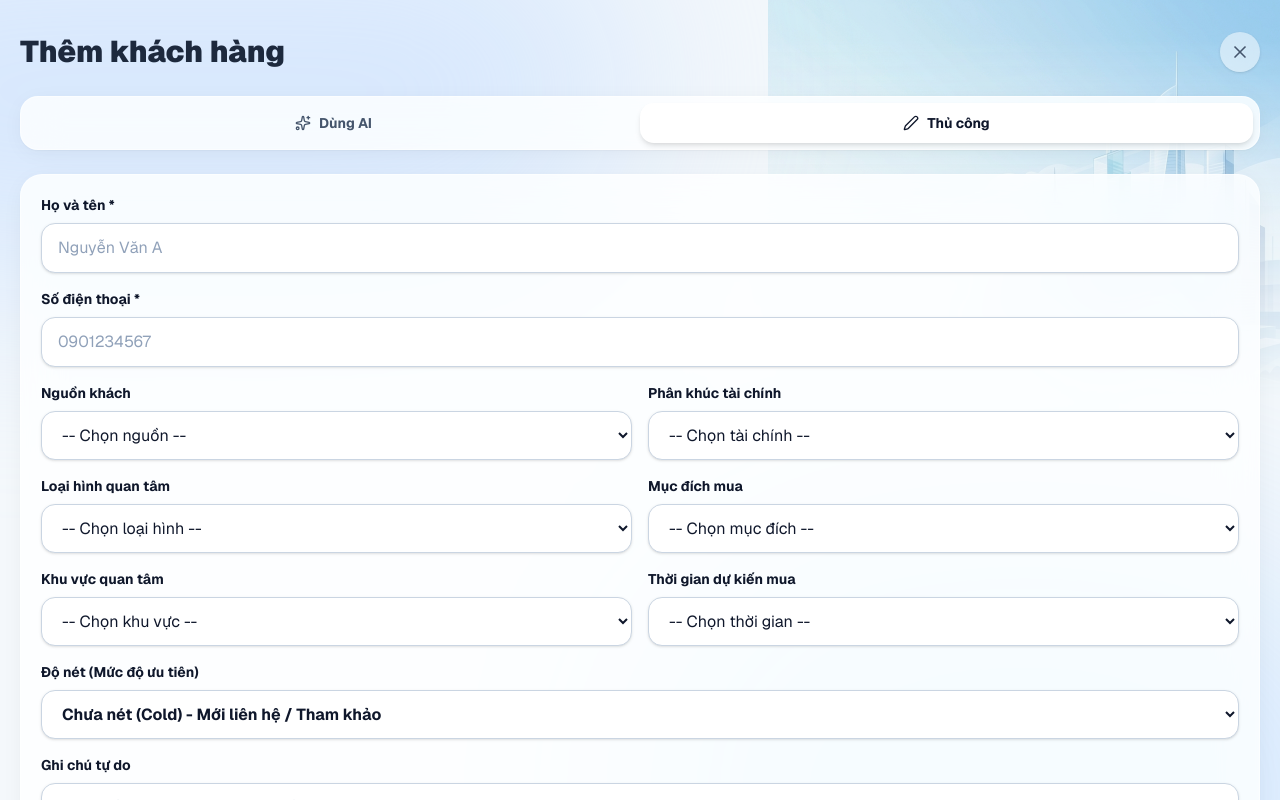
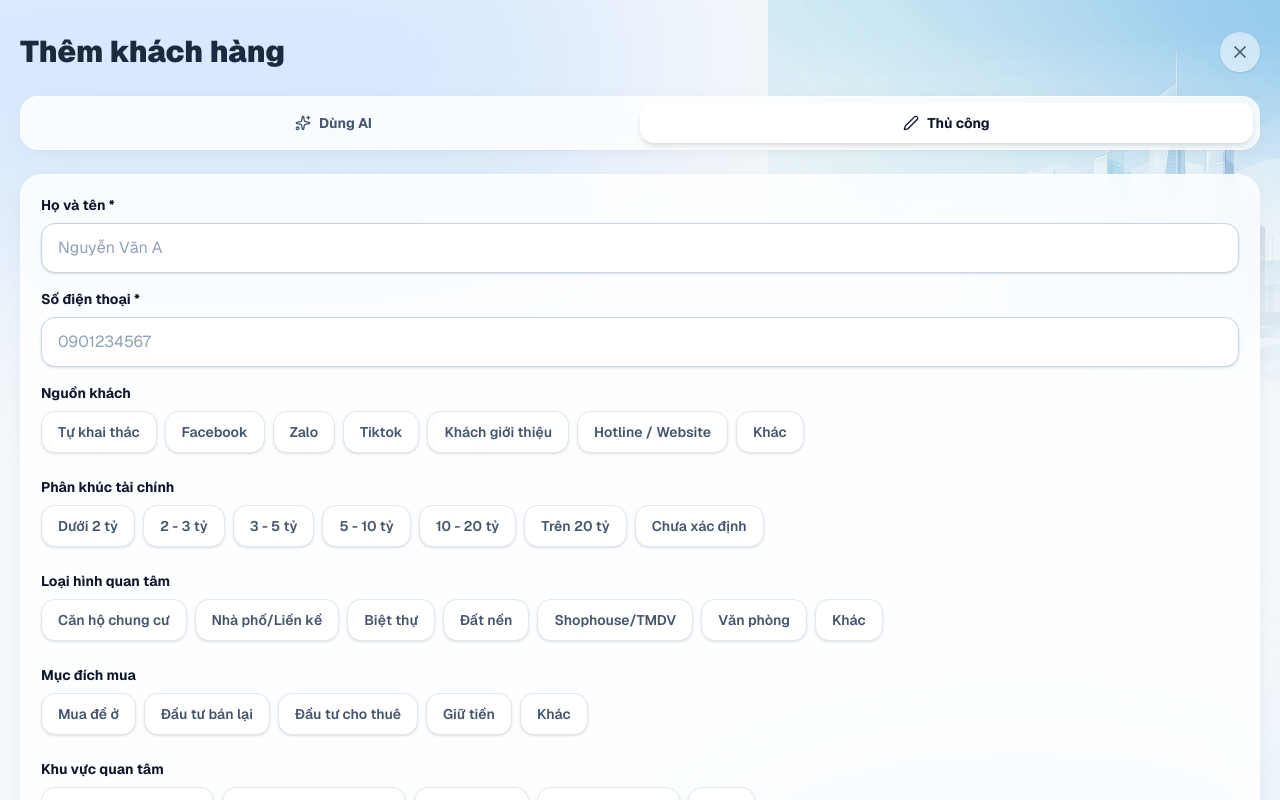
Before and after one commit to Apppromax/crmnew, a Next.js app: page /add in a window 1280 px wide. Both pictures are taken after a click on the button "Thủ công". Shown: the top 800 px of the page. Built offline with nearby package versions, Linux system fonts and the light colour scheme; no server answers.

Commit message:
feat(ui): replace native selects with modern horizontal scrolling chips

```diff
--- a/src/app/add/page.js
+++ b/src/app/add/page.js
@@ -5,6 +5,59 @@ import { useRouter } from "next/navigation";
 import { parseNoteWithAI, createCustomerFromAI } from "@/actions/ai";
 import { createCustomer } from "@/actions/customers";
 import { X, Sparkles, Pen, Loader2 } from "lucide-react";
+
+const SOURCE_OPTIONS = ["Tự khai thác", "Facebook", "Zalo", "Tiktok", "Khách giới thiệu", "Hotline / Website", "Khác"];
+const BUDGET_OPTIONS = ["Dưới 2 tỷ", "2 - 3 tỷ", "3 - 5 tỷ", "5 - 10 tỷ", "10 - 20 tỷ", "Trên 20 tỷ", "Chưa xác định"];
+const PROPERTY_TYPE_OPTIONS = ["Căn hộ chung cư", "Nhà phố/Liền kề", "Biệt thự", "Đất nền", "Shophouse/TMDV", "Văn phòng", "Khác"];
+const PURPOSE_OPTIONS = [
+  { value: "Để ở", label: "Mua để ở" },
+  { value: "Đầu tư bán lại", label: "Đầu tư bán lại" },
+  { value: "Đầu tư cho thuê", label: "Đầu tư cho thuê" },
+  { value: "Giữ tiền", label: "Giữ tiền" },
+  { value: "Khác", label: "Khác" }
+];
+const AREA_OPTIONS = ["Trung tâm thành phố", "Vùng ven/Ngoại thành", "Tỉnh lân cận", "BĐS Nghỉ dưỡng", "Khác"];
+const TIMELINE_OPTIONS = [
+  { value: "Mua ngay (trong tháng)", label: "Mua ngay (trong tháng)" },
+  { value: "1 - 3 tháng tới", label: "1 - 3 tháng tới" },
+  { value: "3 - 6 tháng tới", label: "3 - 6 tháng tới" },
+  { value: "Tham khảo", label: "Tham khảo (Chưa rõ)" }
+];
+const HEAT_LEVEL_OPTIONS = [
+  { value: "Cold", label: "❄️ Lạnh (Mới/Tham khảo)", colorClass: "bg-slate-100 text-slate-600 border-slate-200 dark:bg-slate-800 dark:text-slate-400 dark:border-slate-700", selectedClass: "bg-slate-500 text-white border-slate-600 dark:bg-slate-600 dark:border-slate-500" },
+  { value: "Warm", label: "🌡️ Ấm (Cân nhắc)", colorClass: "bg-amber-50 text-amber-600 border-amber-200 dark:bg-amber-500/10 dark:text-amber-400 dark:border-amber-500/20", selectedClass: "bg-amber-500 text-white border-amber-600" },
+  { value: "Hot", label: "🔥 Nóng (Chuẩn bị chốt)", colorClass: "bg-red-50 text-red-600 border-red-200 dark:bg-red-500/10 dark:text-red-400 dark:border-red-500/20", selectedClass: "bg-red-500 text-white border-red-600" },
+];
+
+const ScrollChipSelect = ({ label, value, onChange, options }) => {
+  return (
+    <div className="col-span-2">
+      <label className="block text-sm font-bold text-slate-900 dark:text-white mb-2">{label}</label>
+      <div className="flex gap-2 overflow-x-auto pb-2 hide-scrollbar -mx-1 px-1">
+        {options.map((opt) => {
+          const val = typeof opt === 'string' ? opt : opt.value;
+          const lbl = typeof opt === 'string' ? opt : opt.label;
+          const colorClass = opt.colorClass || 'bg-white text-slate-600 border-slate-200 hover:bg-slate-50 dark:bg-slate-800 dark:text-slate-300 dark:border-slate-700 dark:hover:bg-slate-700 shadow-sm';
+          const selectedClass = opt.selectedClass || 'bg-primary-500 text-white border-primary-600 shadow-md shadow-primary-500/25 dark:bg-primary-600 dark:border-primary-500';
+
+          const isSelected = value === val;
+          return (
+            <button
+              key={val}
+              type="button"
+              onClick={() => onChange(isSelected ? "" : val)}
+              className={`whitespace-nowrap px-4 py-2.5 rounded-xl text-sm font-semibold transition-all border ${
+                isSelected ? selectedClass : colorClass
+              }`}
+            >
+              {lbl}
+            </button>
+          )
+        })}
+      </div>
+    </div>
+  )
+}
 
 export default function AddCustomerPage() {
   const router = useRouter();
@@ -296,91 +349,13 @@ export default function AddCustomerPage() {
                 />
               </div>
 
-              <div className="col-span-2 md:col-span-1">
-                <label className="block text-sm font-bold text-slate-900 dark:text-white mb-2">Nguồn khách</label>
-                <select value={manualSource} onChange={e => setManualSource(e.target.value)} className="w-full px-4 py-3 bg-white dark:bg-slate-800 border border-slate-300 dark:border-slate-700 rounded-xl focus:outline-none focus:ring-2 focus:ring-primary-500/50 text-slate-900 dark:text-white placeholder-slate-400 shadow-sm">
-                  <option value="">-- Chọn nguồn --</option>
-                  <option value="Tự khai thác">Tự khai thác</option>
-                  <option value="Facebook">Facebook</option>
-                  <option value="Zalo">Zalo</option>
-                  <option value="Tiktok">Tiktok</option>
-                  <option value="Khách giới thiệu">Khách giới thiệu</option>
-                  <option value="Hotline/Web">Hotline / Website</option>
-                  <option value="Khác">Khác</option>
-                </select>
-              </div>
-
-              <div className="col-span-2 md:col-span-1">
-                <label className="block text-sm font-bold text-slate-900 dark:text-white mb-2">Phân khúc tài chính</label>
-                <select value={manualBudget} onChange={e => setManualBudget(e.target.value)} className="w-full px-4 py-3 bg-white dark:bg-slate-800 border border-slate-300 dark:border-slate-700 rounded-xl focus:outline-none focus:ring-2 focus:ring-primary-500/50 text-slate-900 dark:text-white placeholder-slate-400 shadow-sm">
-                  <option value="">-- Chọn tài chính --</option>
-                  <option value="Dưới 2 tỷ">Dưới 2 tỷ</option>
-                  <option value="2 - 3 tỷ">2 - 3 tỷ</option>
-                  <option value="3 - 5 tỷ">3 - 5 tỷ</option>
-                  <option value="5 - 10 tỷ">5 - 10 tỷ</option>
-                  <option value="10 - 20 tỷ">10 - 20 tỷ</option>
-                  <option value="Trên 20 tỷ">Trên 20 tỷ</option>
-                  <option value="Chưa xác định">Chưa xác định</option>
-                </select>
-              </div>
-
-              <div className="col-span-2 md:col-span-1">
-                <label className="block text-sm font-bold text-slate-900 dark:text-white mb-2">Loại hình quan tâm</label>
-                <select value={manualPropertyType} onChange={e => setManualPropertyType(e.target.value)} className="w-full px-4 py-3 bg-white dark:bg-slate-800 border border-slate-300 dark:border-slate-700 rounded-xl focus:outline-none focus:ring-2 focus:ring-primary-500/50 text-slate-900 dark:text-white placeholder-slate-400 shadow-sm">
-                  <option value="">-- Chọn loại hình --</option>
-                  <option value="Căn hộ chung cư">Căn hộ chung cư</option>
-                  <option value="Nhà phố/Liền kề">Nhà phố/Liền kề</option>
-                  <option value="Biệt thự">Biệt thự</option>
-                  <option value="Đất nền">Đất nền</option>
-                  <option value="Shophouse/TMDV">Shophouse/TMDV</option>
-                  <option value="Văn phòng">Văn phòng</option>
-                  <option value="Khác">Khác</option>
-                </select>
-              </div>
-
-              <div className="col-span-2 md:col-span-1">
-                <label className="block text-sm font-bold text-slate-900 dark:text-white mb-2">Mục đích mua</label>
-                <select value={manualPurpose} onChange={e => setManualPurpose(e.target.value)} className="w-full px-4 py-3 bg-white dark:bg-slate-800 border border-slate-300 dark:border-slate-700 rounded-xl focus:outline-none focus:ring-2 focus:ring-primary-500/50 text-slate-900 dark:text-white placeholder-slate-400 shadow-sm">
-                  <option value="">-- Chọn mục đích --</option>
-                  <option value="Để ở">Mua để ở</option>
-                  <option value="Đầu tư bán lại">Đầu tư bán lại</option>
-                  <option value="Đầu tư cho thuê">Đầu tư cho thuê</option>
-                  <option value="Giữ tiền">Giữ tiền</option>
-                  <option value="Khác">Khác</option>
-                </select>
-              </div>
-
-              <div className="col-span-2 md:col-span-1">
-                <label className="block text-sm font-bold text-slate-900 dark:text-white mb-2">Khu vực quan tâm</label>
-                <select value={manualArea} onChange={e => setManualArea(e.target.value)} className="w-full px-4 py-3 bg-white dark:bg-slate-800 border border-slate-300 dark:border-slate-700 rounded-xl focus:outline-none focus:ring-2 focus:ring-primary-500/50 text-slate-900 dark:text-white placeholder-slate-400 shadow-sm">
-                  <option value="">-- Chọn khu vực --</option>
-                  <option value="Trung tâm thành phố">Trung tâm thành phố</option>
-                  <option value="Vùng ven/Ngoại thành">Vùng ven/Ngoại thành</option>
-                  <option value="Tỉnh lân cận">Tỉnh lân cận</option>
-                  <option value="BĐS Nghỉ dưỡng">BĐS Nghỉ dưỡng</option>
-                  <option value="Khác">Khác</option>
-                </select>
-              </div>
-
-              <div className="col-span-2 md:col-span-1">
-                <label className="block text-sm font-bold text-slate-900 dark:text-white mb-2">Thời gian dự kiến mua</label>
-                <select value={manualTimeline} onChange={e => setManualTimeline(e.target.value)} className="w-full px-4 py-3 bg-white dark:bg-slate-800 border border-slate-300 dark:border-slate-700 rounded-xl focus:outline-none focus:ring-2 focus:ring-primary-500/50 text-slate-900 dark:text-white placeholder-slate-400 shadow-sm">
-                  <option value="">-- Chọn thời gian --</option>
-                  <option value="Mua ngay (trong tháng)">Mua ngay (trong tháng)</option>
-                  <option value="1 - 3 tháng tới">1 - 3 tháng tới</option>
-                  <option value="3 - 6 tháng tới">3 - 6 tháng tới</option>
-                  <option value="Tham khảo">Tham khảo (Chưa rõ)</option>
-                </select>
-              </div>
-
-              <div className="col-span-2">
-                <label className="block text-sm font-bold text-slate-900 dark:text-white mb-2">Độ nét (Mức độ ưu tiên)</label>
-                <select value={manualHeatLevel} onChange={e => setManualHeatLevel(e.target.value)} className="w-full px-4 py-3 bg-white dark:bg-slate-800 border border-slate-300 dark:border-slate-700 rounded-xl focus:outline-none focus:ring-2 focus:ring-primary-500/50 text-slate-900 dark:text-white font-bold shadow-sm">
-                  <option value="Cold" className="text-slate-500">Chưa nét (Cold) - Mới liên hệ / Tham khảo</option>
-                  <option value="Warm" className="text-orange-500">Tiềm năng (Warm) - Đang cân nhắc / Đã hẹn gặp</option>
-                  <option value="Hot" className="text-red-500">Nét căng (Hot) - Đã chốt nhu cầu / Chuẩn bị cọc</option>
-                </select>
-              </div>
+              <ScrollChipSelect label="Nguồn khách" value={manualSource} onChange={setManualSource} options={SOURCE_OPTIONS} />
+              <ScrollChipSelect label="Phân khúc tài chính" value={manualBudget} onChange={setManualBudget} options={BUDGET_OPTIONS} />
+              <ScrollChipSelect label="Loại hình quan tâm" value={manualPropertyType} onChange={setManualPropertyType} options={PROPERTY_TYPE_OPTIONS} />
+              <ScrollChipSelect label="Mục đích mua" value={manualPurpose} onChange={setManualPurpose} options={PURPOSE_OPTIONS} />
+              <ScrollChipSelect label="Khu vực quan tâm" value={manualArea} onChange={setManualArea} options={AREA_OPTIONS} />
+              <ScrollChipSelect label="Thời gian dự kiến mua" value={manualTimeline} onChange={setManualTimeline} options={TIMELINE_OPTIONS} />
+              <ScrollChipSelect label="Độ nét (Mức độ ưu tiên)" value={manualHeatLevel} onChange={setManualHeatLevel} options={HEAT_LEVEL_OPTIONS} />
 
               <div className="col-span-2">
                 <label className="block text-sm font-bold text-slate-900 dark:text-white mb-2">
--- a/src/app/globals.css
+++ b/src/app/globals.css
@@ -108,6 +108,16 @@ body {
   top: 0; left: -100%; width: 50%; height: 100%;
   background: linear-gradient(90deg, transparent, rgba(255,255,255,0.25), transparent);
   animation: shimmer 2.5s ease-in-out infinite;
+}
+
+/* Hide scrollbar for Chrome, Safari and Opera */
+.hide-scrollbar::-webkit-scrollbar {
+  display: none;
+}
+/* Hide scrollbar for IE, Edge and Firefox */
+.hide-scrollbar {
+  -ms-overflow-style: none;  /* IE and Edge */
+  scrollbar-width: none;  /* Firefox */
 }
 
 @theme inline {
```
